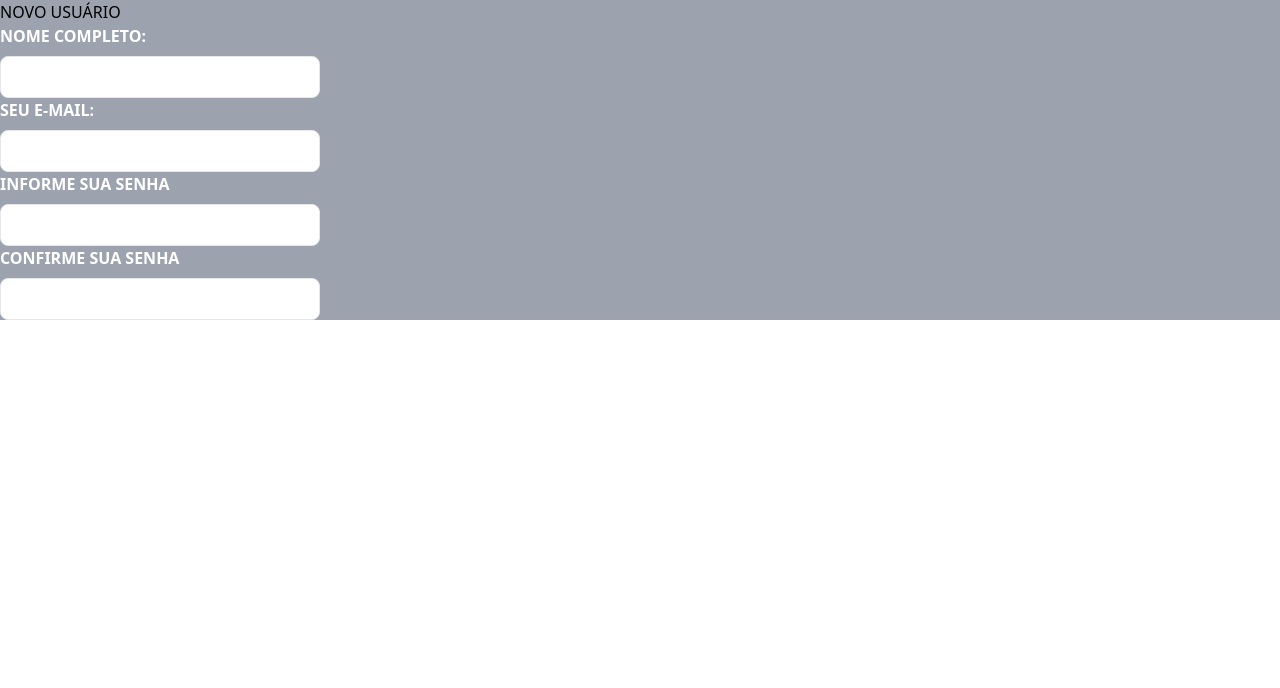
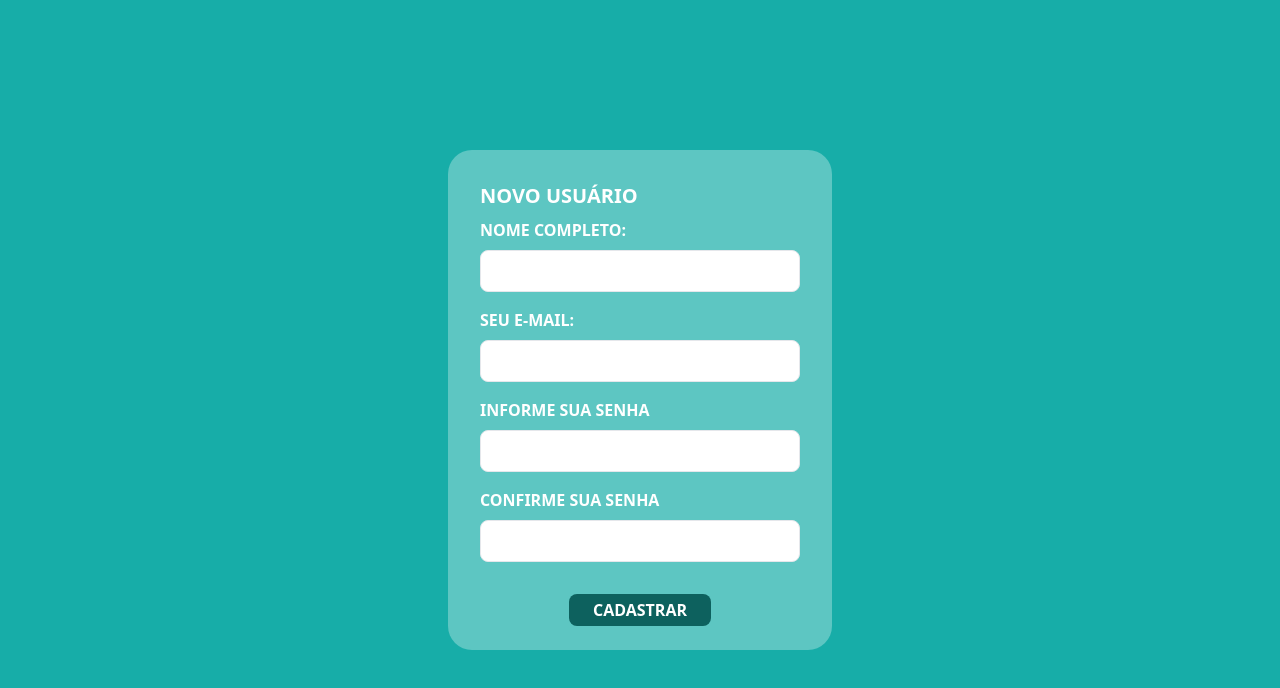
Before and after one commit to PedroSouza157998/ufpe-map, a Next.js app: page /new-user in a window 1280 px wide. Shown: the top 688 px of the page. Built offline with nearby package versions, Linux system fonts and the light colour scheme.

Commit message:
update style tailwnd and toast lib fixed

```diff
--- a/src/app/modules/login/index.tsx
+++ b/src/app/modules/login/index.tsx
@@ -1,7 +1,11 @@
 import { useState } from  'react';
 import { useRouter } from 'next/router';
+import { toast } from 'react-toastify';
+
 import axios from '../../../global/services/api';
-import { toast } from 'react-toastify';
+import Link from 'next/link';
+
+import newUser from '../../../pages/new-user'
 
 export default function Login() {
 
@@ -20,11 +24,13 @@ export default function Login() {
         password
       })
 
-      if(data.auth) toast.success('Login efetuado com sucesso!')
-      localStorage.setItem("token", data.token)
+      if(data.auth) {
+        toast.success('Login efetuado com sucesso!')
+        localStorage.setItem("token", data.token)
+      }
 
     } catch (error: any) {
-      if(error.response.status === 401) toast.error("Usuário não encontrado!")
+      if(error.response.status === 404) toast.error("Usuário não encontrado!")
     }
 
     // Verificar se o email é válido
@@ -46,13 +52,17 @@ export default function Login() {
     return emailRegex.test(email);
   };
 
+  const handleNewUser = () => {
+    router.push('/new-user');
+  }
+
   return (
-    <main className="flex flex-col items-center justify-center h-screen">
+    <main className="flex flex-col items-center justify-center h-screen bg-green">
         <div className="flex flex-col items-center justify-center">
             <img src="https://i.ibb.co/hxN3P63/Logo.png" alt="Logo UFPE" />
             <h2 className='text-white text-xl font-bold m-4'>UFPE Map</h2>
         </div>
-        <div className=" w-96 h- flex flex-col bg-white bg-opacity-30 items-center text-white rounded-3xl p-6">
+        <div className="w-96 h- flex flex-col bg-white bg-opacity-30 items-center text-white rounded-3xl p-6">
           <h1 className='text-xl font-semibold mb-8'>Bem vindo ao <strong className='text-[#0D615E] font-bold'>LOGIN</strong></h1>
           <form action="#" method="POST" onSubmit={handleLogin}></form>
             <div className="flex flex-col justify-center">
@@ -80,14 +90,14 @@ export default function Login() {
             </div>
             <button
               type='submit'
-              className='w-ful bg-btn-login text-white font-semibold p-1 px-6 mt-8 rounded-lg'
+              className='w-23 bg-btn-login text-white font-semibold p-1 px-6 mt-8 rounded-lg'
               onClick={handleLogin}
             >
               Acessar
             </button>
           <form/>
           <button className='self-start mt-8'>Esqueci minha senha</button>
-          <button className='self-start mt-4'>Criar novo usuário</button>
+          <button onClick={handleNewUser} className='self-start mt-4'>Criar novo usuário</button>
         </div>
     </main>
   )
--- a/src/app/modules/new-user/newUser.tsx
+++ b/src/app/modules/new-user/newUser.tsx
@@ -14,10 +14,10 @@ export default function NewUserPage() {
     // }
 
     return (
-        <main className="bg-gray-400">
-            <form >
-                <p>
-                    <h3>NOVO USUÁRIO</h3>
+        <main className="flex flex-col items-center justify-center h-screen bg-green">
+            <form className='w-96 flex flex-col bg-white bg-opacity-30 items-center text-white rounded-3xl p-6'>
+                <p className='self-start'>
+                    <h3 className='text-white text-xl font-bold m-2'>NOVO USUÁRIO</h3>
                 </p>
                 <div>
                     <label className='block text-white font-semibold mb-2'>NOME COMPLETO:</label>
@@ -29,7 +29,7 @@ export default function NewUserPage() {
                     onChange={(e) => setFullName(e.target.value)} />
                 </div>
                 <div>
-                    <label className='block text-white font-semibold mb-2'>SEU E-MAIL:</label>
+                    <label className='block text-white font-semibold mb-2 mt-4'>SEU E-MAIL:</label>
                     <input
                     className='w-80 border text-gray-600 rounded-lg p-2'
                     type="text"
@@ -38,7 +38,7 @@ export default function NewUserPage() {
                     onChange={(e) => setEmail(e.target.value)} />
                 </div>
                 <div>
-                    <label className='block text-white font-semibold mb-2'>INFORME SUA SENHA</label>
+                    <label className='block text-white font-semibold mb-2 mt-4'>INFORME SUA SENHA</label>
                     <input
                     className='w-80 border text-gray-600 rounded-lg p-2'
                     type="text"
@@ -47,7 +47,7 @@ export default function NewUserPage() {
                     onChange={(e) => setPassword(e.target.value)} />
                 </div>
                 <div>
-                    <label className='block text-white font-semibold mb-2'>CONFIRME SUA SENHA</label>
+                    <label className='block text-white font-semibold mb-2 mt-4'>CONFIRME SUA SENHA</label>
                     <input
                     className='w-80 border text-gray-600 rounded-lg p-2'
                     type="text"
@@ -55,9 +55,9 @@ export default function NewUserPage() {
                     value={confirmPassword}
                     onChange={(e) => setConfirmPassword(e.target.value)} />
                 </div>
-                {/* <button type="submit" className="cadastro">
+                <button type="submit" className="w-23 bg-btn-login text-white font-semibold p-1 px-6 mt-8 rounded-lg">
                     CADASTRAR
-                </button> */}
+                </button>
             </form>
         </main>
     )
```
Also changed, not shown: 2 other files (tests, documents, lock files or other folders).
